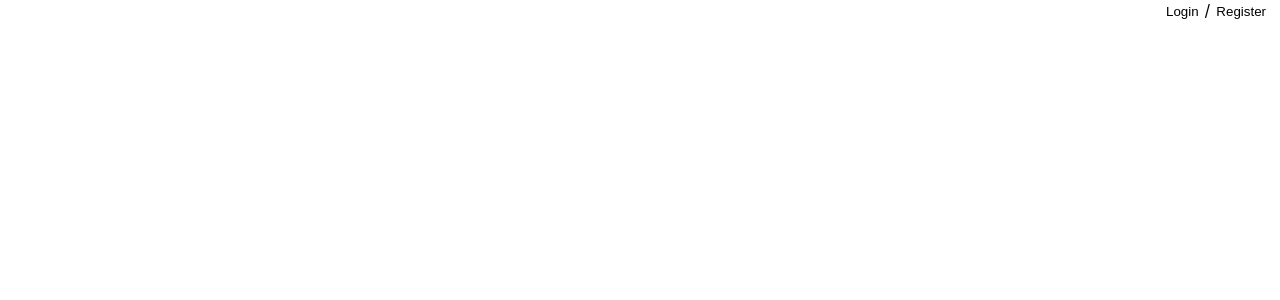
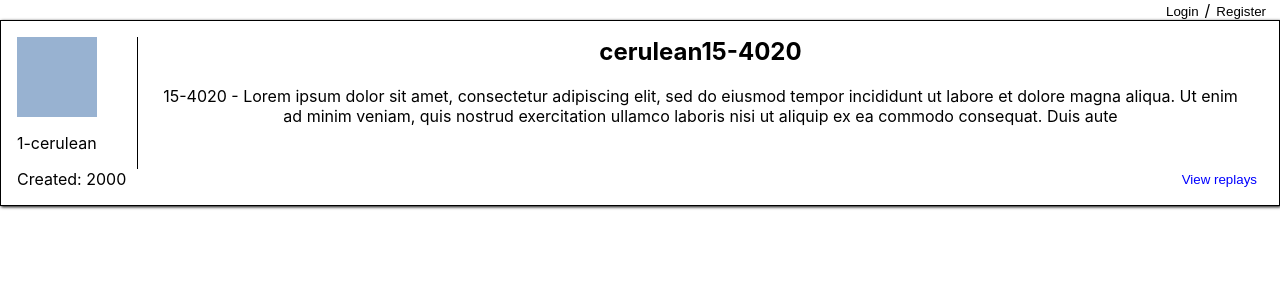
Before and after one commit to naueru/venxzee-de-exam, a React (Create React App) app: page / in a window 1280 px wide. Shown: the top 300 px of the page. Built offline with nearby package versions, Linux system fonts and the light colour scheme.

Commit message:
Post - Implements post card component

```diff
--- a/src/pages/welcome/Welcome.component.js
+++ b/src/pages/welcome/Welcome.component.js
@@ -5,9 +5,13 @@ import { useState } from 'react';
 
 import { loginService, registerService } from 'services/rest';
 
+import { MOCKS } from 'globals/constants';
+import { parsePost } from 'utils/helpers';
+
 import Modal from 'components/modal';
 import Login from 'components/sessionForms/login';
 import Register from 'components/sessionForms/register';
+import PostCard from '../../components/postCard/PostCard.component';
 
 import styles from './styles';
 
@@ -42,6 +46,7 @@ const Welcome = () => {
       /
       <button css={styles.button} onClick={() => setShowRegisterModal(true)}>Register</button>
     </header>
+    <PostCard {...parsePost(MOCKS.UNKNOWN[0])} />
     {showLoginModal && <Modal
       title={'Login'}
       onClose={() => setShowLoginModal(false)}
```
